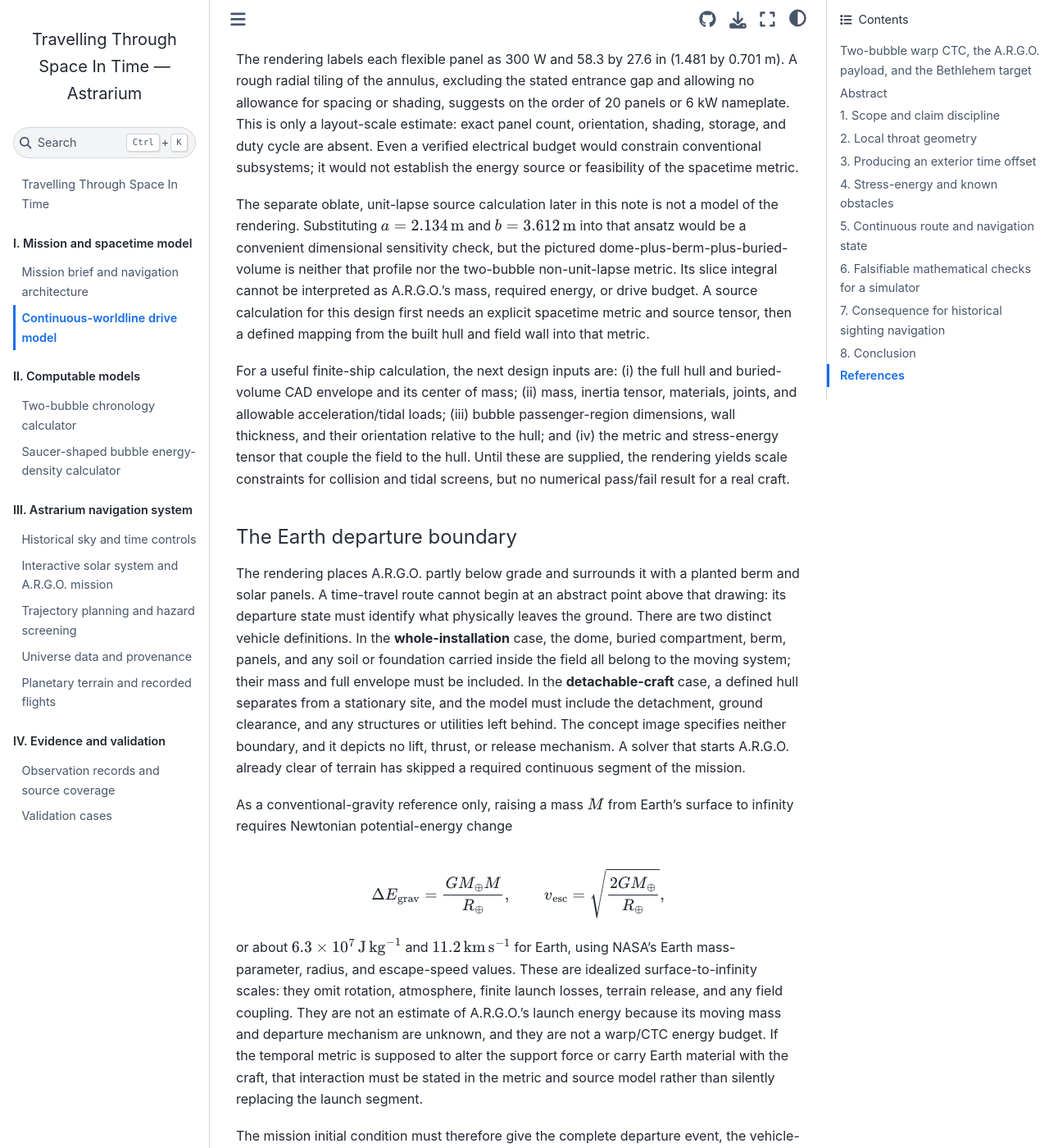
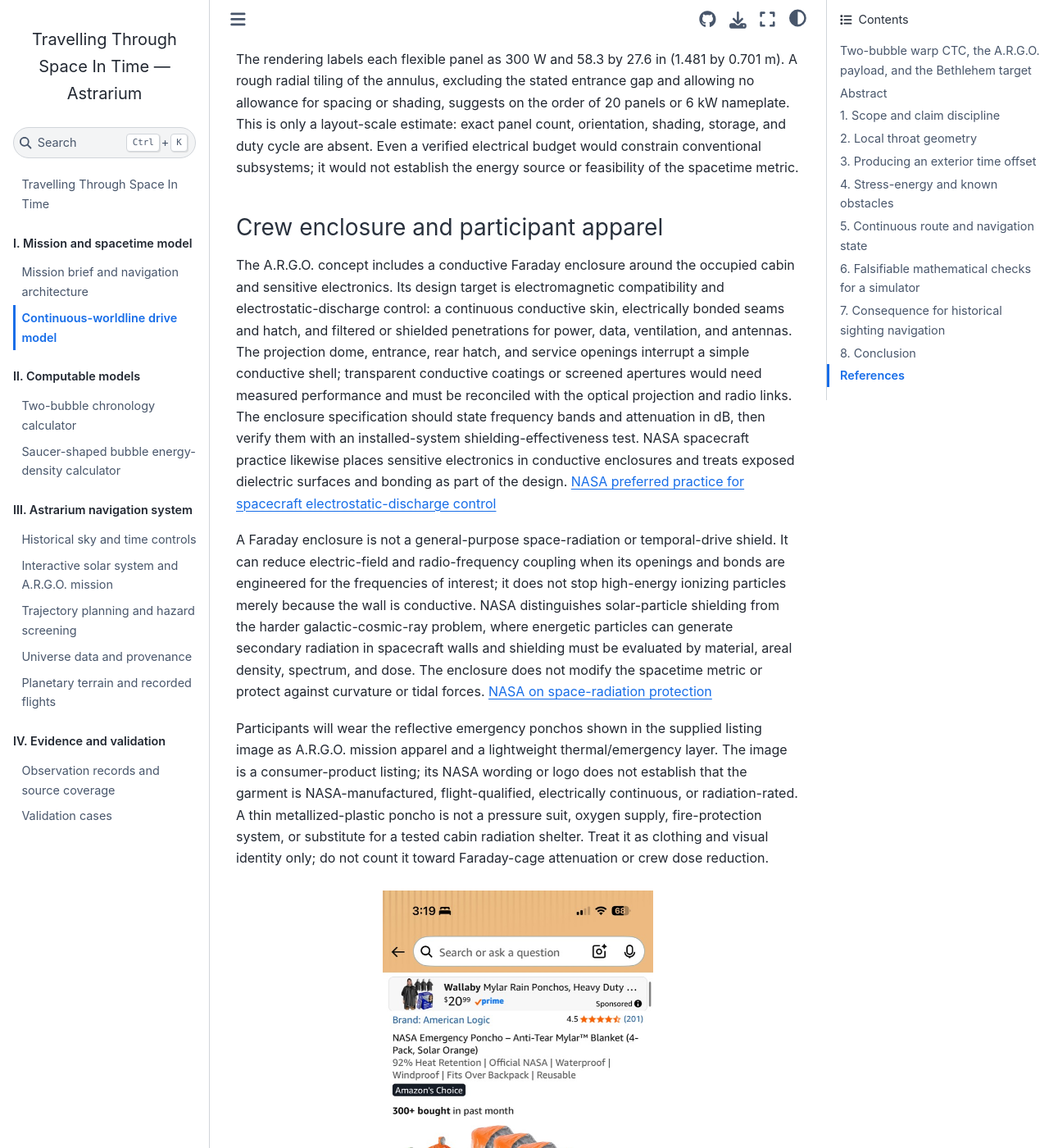
Before and after one commit to CastaliaInstitute/astrarium, a Jupyter Book: the page built from docs/temporal-drive-candidate.md, in a window 1280 px wide and 1400 px high, scrolled down 11934 px. Shown: the whole window at 82% size. Built offline with Jupyter Book 1.0.4 settings and Sphinx 7.4.7 and the Sphinx Book theme 1.1.4, drawn with Linux system fonts in a browser that asks for light colours; some of the changed text lies outside the part shown.

Commit message:
Add A.R.G.O. Faraday enclosure and crew apparel concept

````diff
--- a/docs/temporal-drive-candidate.md
+++ b/docs/temporal-drive-candidate.md
@@ -245,6 +245,21 @@ For a preliminary *visible-envelope* curvature screen only, set the hull radial
 
 The rendering labels each flexible panel as 300 W and 58.3 by 27.6 in (1.481 by 0.701 m). A rough radial tiling of the annulus, excluding the stated entrance gap and allowing no allowance for spacing or shading, suggests on the order of 20 panels or 6 kW nameplate. This is only a layout-scale estimate: exact panel count, orientation, shading, storage, and duty cycle are absent. Even a verified electrical budget would constrain conventional subsystems; it would not establish the energy source or feasibility of the spacetime metric.
 
+### Crew enclosure and participant apparel
+
+The A.R.G.O. concept includes a conductive Faraday enclosure around the occupied cabin and sensitive electronics. Its design target is electromagnetic compatibility and electrostatic-discharge control: a continuous conductive skin, electrically bonded seams and hatch, and filtered or shielded penetrations for power, data, ventilation, and antennas. The projection dome, entrance, rear hatch, and service openings interrupt a simple conductive shell; transparent conductive coatings or screened apertures would need measured performance and must be reconciled with the optical projection and radio links. The enclosure specification should state frequency bands and attenuation in dB, then verify them with an installed-system shielding-effectiveness test. NASA spacecraft practice likewise places sensitive electronics in conductive enclosures and treats exposed dielectric surfaces and bonding as part of the design. [NASA preferred practice for spacecraft electrostatic-discharge control](https://extapps.ksc.nasa.gov/Reliability/Documents/Preferred_Practices/1244.pdf)
+
+A Faraday enclosure is not a general-purpose space-radiation or temporal-drive shield. It can reduce electric-field and radio-frequency coupling when its openings and bonds are engineered for the frequencies of interest; it does not stop high-energy ionizing particles merely because the wall is conductive. NASA distinguishes solar-particle shielding from the harder galactic-cosmic-ray problem, where energetic particles can generate secondary radiation in spacecraft walls and shielding must be evaluated by material, areal density, spectrum, and dose. The enclosure does not modify the spacetime metric or protect against curvature or tidal forces. [NASA on space-radiation protection](https://www.nasa.gov/science-research/heliophysics/real-martians-how-to-protect-astronauts-from-space-radiation-on-mars/)
+
+Participants will wear the reflective emergency ponchos shown in the supplied listing image as A.R.G.O. mission apparel and a lightweight thermal/emergency layer. The image is a consumer-product listing; its NASA wording or logo does not establish that the garment is NASA-manufactured, flight-qualified, electrically continuous, or radiation-rated. A thin metallized-plastic poncho is not a pressure suit, oxygen supply, fire-protection system, or substitute for a tested cabin radiation shelter. Treat it as clothing and visual identity only; do not count it toward Faraday-cage attenuation or crew dose reduction.
+
+```{figure} ./_static/images/argo-mylar-poncho-reference.jpg
+:width: 330px
+:alt: Consumer listing screenshot showing orange reflective emergency ponchos described as NASA emergency ponchos.
+
+Participant-apparel reference supplied for the A.R.G.O. concept. Product-listing claims are not treated as verified protective performance or NASA flight qualification.
+```
+
 The separate oblate, unit-lapse source calculation later in this note is not a model of the rendering. Substituting $a=2.134\,\mathrm m$ and $b=3.612\,\mathrm m$ into that ansatz would be a convenient dimensional sensitivity check, but the pictured dome-plus-berm-plus-buried-volume is neither that profile nor the two-bubble non-unit-lapse metric. Its slice integral cannot be interpreted as A.R.G.O.'s mass, required energy, or drive budget. A source calculation for this design first needs an explicit spacetime metric and source tensor, then a defined mapping from the built hull and field wall into that metric.
 
 For a useful finite-ship calculation, the next design inputs are: (i) the full hull and buried-volume CAD envelope and its center of mass; (ii) mass, inertia tensor, materials, joints, and allowable acceleration/tidal loads; (iii) bubble passenger-region dimensions, wall thickness, and their orientation relative to the hull; and (iv) the metric and stress-energy tensor that couple the field to the hull. Until these are supplied, the rendering yields scale constraints for collision and tidal screens, but no numerical pass/fail result for a real craft.
````
Also changed, not shown: docs/whitepaper-space-time-travel.md (+2 -0 lines), docs/_static/images/argo-mylar-poncho-reference.jpg (added).
